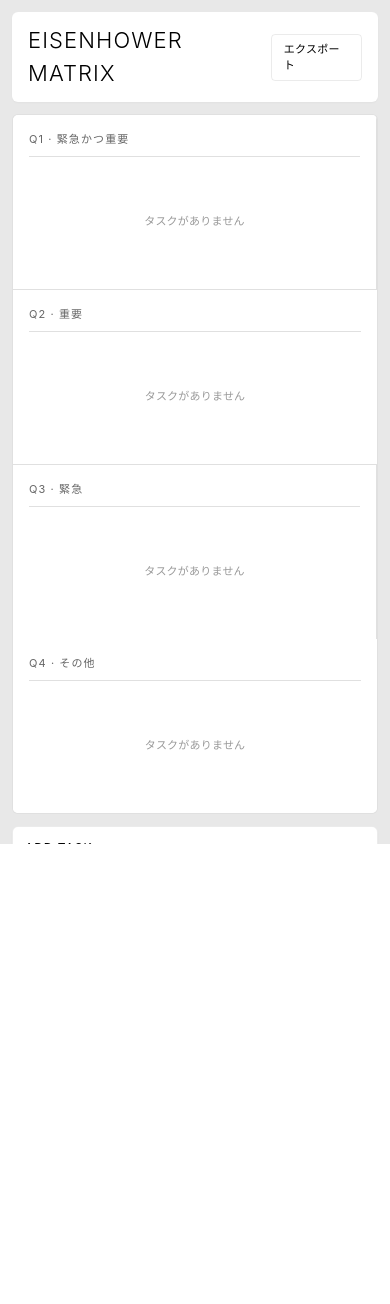
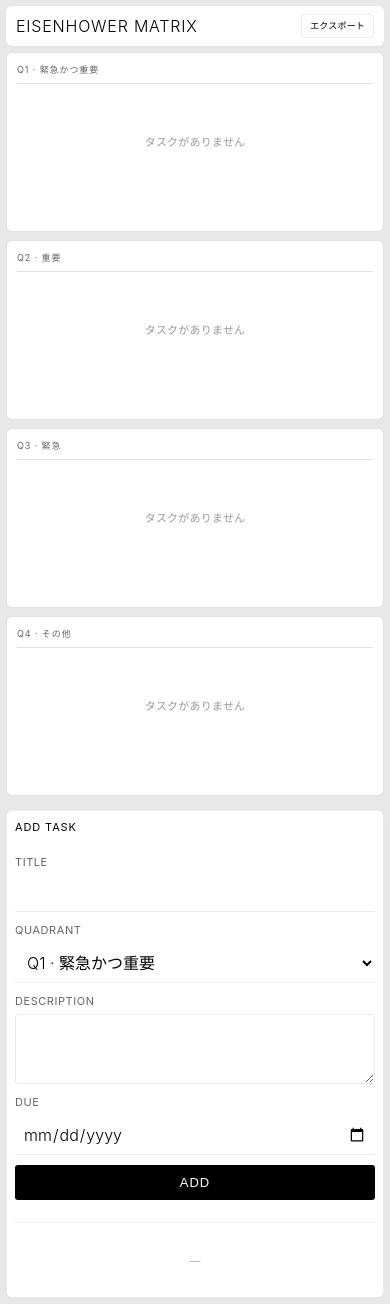
Before and after one commit to Imutaakihiro/mytask, a FastAPI app: page / in a window 390 px wide. Before the commit the page ends 844 px from the top, so only its background shows below. Run offline with FastAPI, Linux system fonts and the light colour scheme; data that the repository does not hold is empty; some libraries are stand-ins or nearby versions.

Commit message:
モバイル対応のレスポンシブデザインを追加
- モバイルでスクロール可能に修正
- 4象限を縦並びレイアウトに変更（768px以下）
- タッチ操作に最適化（フォントサイズ、ボタンサイズ調整）
- .gitignoreファイルを追加

```diff
--- a/templates/index.html
+++ b/templates/index.html
@@ -51,6 +51,12 @@
             gap: 12px;
             padding: 12px;
             max-width: 100%;
+            overflow: hidden;
+        }
+
+        .main-content {
+            display: flex;
+            flex-direction: column;
             overflow: hidden;
         }
 
@@ -600,20 +606,232 @@
             border-color: var(--text-primary);
         }
 
+        /* タブレット以下 */
         @media (max-width: 1200px) {
+            html, body {
+                overflow: auto;
+                height: auto;
+                min-height: 100%;
+            }
+
+            body {
+                display: block;
+            }
+
             .container {
                 grid-template-columns: 1fr;
                 grid-template-rows: auto auto;
+                overflow: visible;
+                padding: 8px;
+            }
+
+            .main-content {
+                overflow: visible;
             }
 
             .sidebar {
                 width: 100%;
-                max-height: 320px;
+                max-height: none;
+                margin-top: 8px;
+            }
+
+            .matrix-grid {
+                grid-template-columns: 1fr 1fr;
+                grid-template-rows: auto auto;
+                min-height: 400px;
+            }
+
+            .quadrant {
+                min-height: 200px;
+            }
+        }
+
+        /* モバイル（768px以下） */
+        @media (max-width: 768px) {
+            html, body {
+                overflow: auto;
+                height: auto;
+                min-height: 100%;
+            }
+
+            body {
+                display: block;
+            }
+
+            .container {
+                grid-template-columns: 1fr;
+                grid-template-rows: auto auto;
+                gap: 8px;
+                padding: 8px;
+                overflow: visible;
+            }
+
+            .main-content {
+                overflow: visible;
+            }
+
+            .header-actions {
+                padding: 10px 12px;
+                margin-bottom: 8px;
+            }
+
+            h1 {
+                font-size: 18px;
+            }
+
+            .export-btn {
+                padding: 5px 10px;
+                font-size: 10px;
             }
 
             .matrix-grid {
                 grid-template-columns: 1fr;
                 grid-template-rows: auto;
+                gap: 8px;
+                border: none;
+                background: transparent;
+            }
+
+            .quadrant {
+                border: 1px solid var(--border-hairline);
+                border-radius: 6px;
+                padding: 12px;
+                min-height: 200px;
+            }
+
+            .quadrant:nth-child(1),
+            .quadrant:nth-child(2),
+            .quadrant:nth-child(3),
+            .quadrant:nth-child(4) {
+                border-top-left-radius: 6px;
+                border-top-right-radius: 6px;
+                border-bottom-left-radius: 6px;
+                border-bottom-right-radius: 6px;
+                border-right: 1px solid var(--border-hairline);
+                border-bottom: 1px solid var(--border-hairline);
+            }
+
+            .quadrant h2 {
+                font-size: 10px;
+                margin-bottom: 10px;
+                padding-bottom: 6px;
+            }
+
+            .tasks {
+                min-height: 150px;
+            }
+
+            .task-card {
+                padding: 8px 10px;
+                margin-bottom: 4px;
+            }
+
+            .task-title {
+                font-size: 13px;
+            }
+
+            .delete-btn {
+                opacity: 1;
+                width: 20px;
+                height: 20px;
+            }
+
+            .sidebar {
+                width: 100%;
+                padding: 10px;
+                margin-top: 8px;
+            }
+
+            .add-task-form h2 {
+                font-size: 11px;
+            }
+
+            .form-group {
+                margin-bottom: 10px;
+            }
+
+            .form-group input,
+            .form-group textarea,
+            .form-group select {
+                padding: 10px;
+                font-size: 16px; /* iOSでズームを防ぐ */
+            }
+
+            .submit-btn {
+                padding: 12px;
+                font-size: 13px;
+            }
+
+            .detail-panel {
+                margin-top: 10px;
+                padding-top: 10px;
+            }
+
+            .detail-title {
+                font-size: 15px;
+            }
+
+            .detail-text {
+                font-size: 14px;
+            }
+        }
+
+        /* 小さなモバイル（480px以下） */
+        @media (max-width: 480px) {
+            .container {
+                padding: 6px;
+                gap: 6px;
+            }
+
+            .header-actions {
+                padding: 8px 10px;
+                margin-bottom: 6px;
+            }
+
+            h1 {
+                font-size: 16px;
+            }
+
+            .export-btn {
+                padding: 4px 8px;
+                font-size: 9px;
+            }
+
+            .quadrant {
+                padding: 10px;
+                min-height: 180px;
+            }
+
+            .quadrant h2 {
+                font-size: 9px;
+                margin-bottom: 8px;
+            }
+
+            .tasks {
+                min-height: 120px;
+                padding: 2px;
+            }
+
+            .task-card {
+                padding: 6px 8px;
+            }
+
+            .task-title {
+                font-size: 12px;
+            }
+
+            .sidebar {
+                padding: 8px;
+            }
+
+            .form-group input,
+            .form-group textarea,
+            .form-group select {
+                padding: 8px;
+            }
+
+            .submit-btn {
+                padding: 10px;
             }
         }
     </style>
```
Also changed, not shown: 1 other file.
